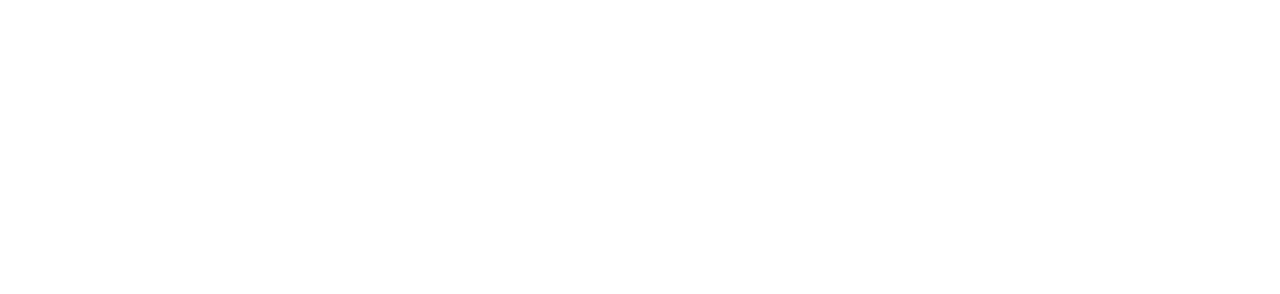
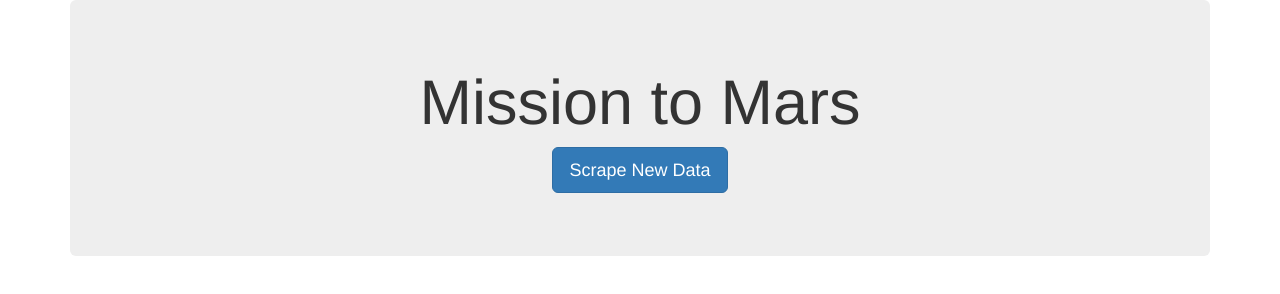
Before and after one commit to caseylee94/Mission-to-Mars, a plain HTML site: page templates/index.html in a window 1280 px wide. Drawn offline with nearby package versions, Linux system fonts and the light colour scheme.

Commit message:
Building the website in the index.html file using Bootstrap

```diff
--- a/templates/index.html
+++ b/templates/index.html
@@ -11,5 +11,12 @@
    />
 </head>
 <body>
+    <div class="container">
+        <div class="jumbotron text-center">
+            <h1>Mission to Mars</h1>
+            <p><a class="btn btn-primary btn-lg" href="/scrape"
+                        role="button">Scrape New Data</a></p>
+        </div>
+    </div>
 </body>
 </html>
```
